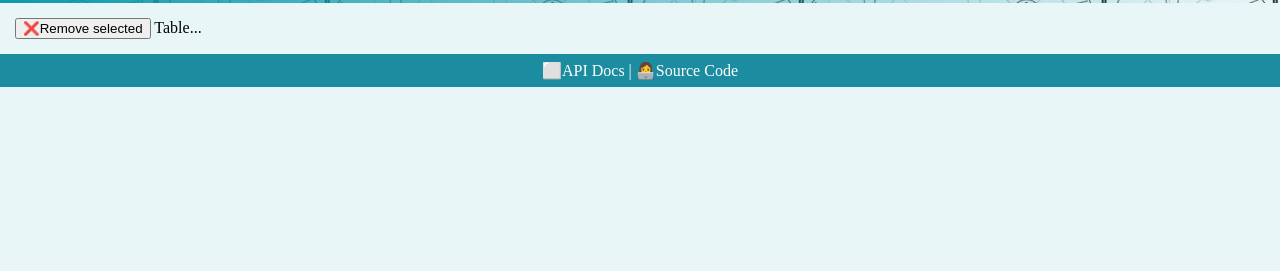
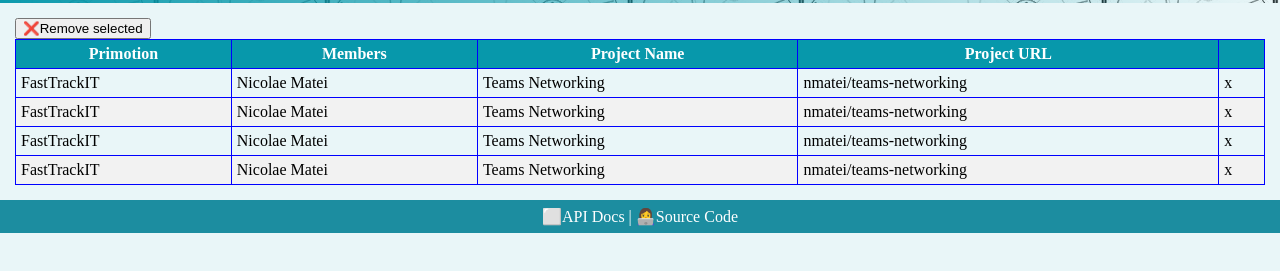
Before and after one commit to gherasimnico/teams-networking, a website built with webpack: page src/index.html in a window 1280 px wide. Shown: the part 115-386 px from the top of the page. Built offline with nearby package versions, Linux system fonts and the light colour scheme.

Commit message:
css for table

```diff
--- a/src/index.html
+++ b/src/index.html
@@ -19,29 +19,48 @@
     <section>
       <button>❌Remove selected</button>
 
-      Table...
+      <table id="teamsTable">
+        <thead>
+          <tr>
+            <th>Primotion</th>
+            <th>Members</th>
+            <th>Project Name</th>
+            <th>Project URL</th>
+            <th></th>
+          </tr>
+        </thead>
+        <tbody>
+          <tr>
+            <td>FastTrackIT</td>
+            <td>Nicolae Matei</td>
+            <td>Teams Networking</td>
+            <td>nmatei/teams-networking</td>
+            <td>x</td>
+          </tr>
+          <tr>
+            <td>FastTrackIT</td>
+            <td>Nicolae Matei</td>
+            <td>Teams Networking</td>
+            <td>nmatei/teams-networking</td>
+            <td>x</td>
+          </tr>
+          <tr>
+            <td>FastTrackIT</td>
+            <td>Nicolae Matei</td>
+            <td>Teams Networking</td>
+            <td>nmatei/teams-networking</td>
+            <td>x</td>
+          </tr>
+          <tr>
+            <td>FastTrackIT</td>
+            <td>Nicolae Matei</td>
+            <td>Teams Networking</td>
+            <td>nmatei/teams-networking</td>
+            <td>x</td>
+          </tr>
+        </tbody>
+      </table>
     </section>
     <footer>⬜API Docs | 👩‍💻Source Code</footer>
   </body>
 </html>
-<!-- <div class="container">
-  <img class="recipe-img" src="images/berry yogurt.png" alt="recipe pic" height="160px" />
-  <h1 id="recipes-title">Berry Yogurt Parfait</h1>
-  <button class="menuButton">View</button>
-  <div class="popup">
-    Lorem ipsum dolor sit amet consectetur adipisicing elit. Animi doloribus minus labore sequi corporis a quasi
-    error, quibusdam explicabo incidunt facilis dolorem odit accusantium excepturi? Esse doloribus temporibus
-    reiciendis fugit.
-  </div>
-</div>
-<div class="container">
-  <img class="recipe-img" src="images/caprese.png" alt="recipe pic" height="160px" />
-  <h1 id="recipes-title">Caprese Salad</h1>
-  <button class="menuButton">
-    <a href="https://fonts.google.com/">View</a>
-  </button>
-  <div class="popup">
-    Lorem ipsum dolor sit amet consectetur adipisicing elit. Animi doloribus minus labore sequi corporis a quasi
-    error, quibusdam explicabo incidunt facilis dolorem odit accusantium excepturi? Esse doloribus temporibus
-    reiciendis fugit.
-  </div> -->
--- a/src/style.css
+++ b/src/style.css
@@ -55,20 +55,22 @@
   padding: 7px;
 }
 
-/* .popup {
-  position: absolute;
-  top: 100px;
-  left: 100px;
-  transform: translate(-50%, -50%);
-  background-color: #ffffff;
-  padding: 10px;
-  border: 1px solid #ffffff;
-  box-shadow: 0 0 10px rgba(0, 0, 0, 0.2);
-  border-radius: 5px;
-  width: 300px;
-  text-align: center;
-  display: none;
+#teamsTable {
+  width: 100%;
+  border-collapse: collapse;
 }
-.container {
-  position: relative;
-} */
+
+#teamsTable th,
+#teamsTable td {
+  border: 1px solid blue;
+  padding: 5px;
+}
+
+#teamsTable th {
+  color: white;
+  background: #0798ab;
+}
+
+#teamsTable tr:nth-child(even) {
+  background-color: #f2f2f2;
+}
```
